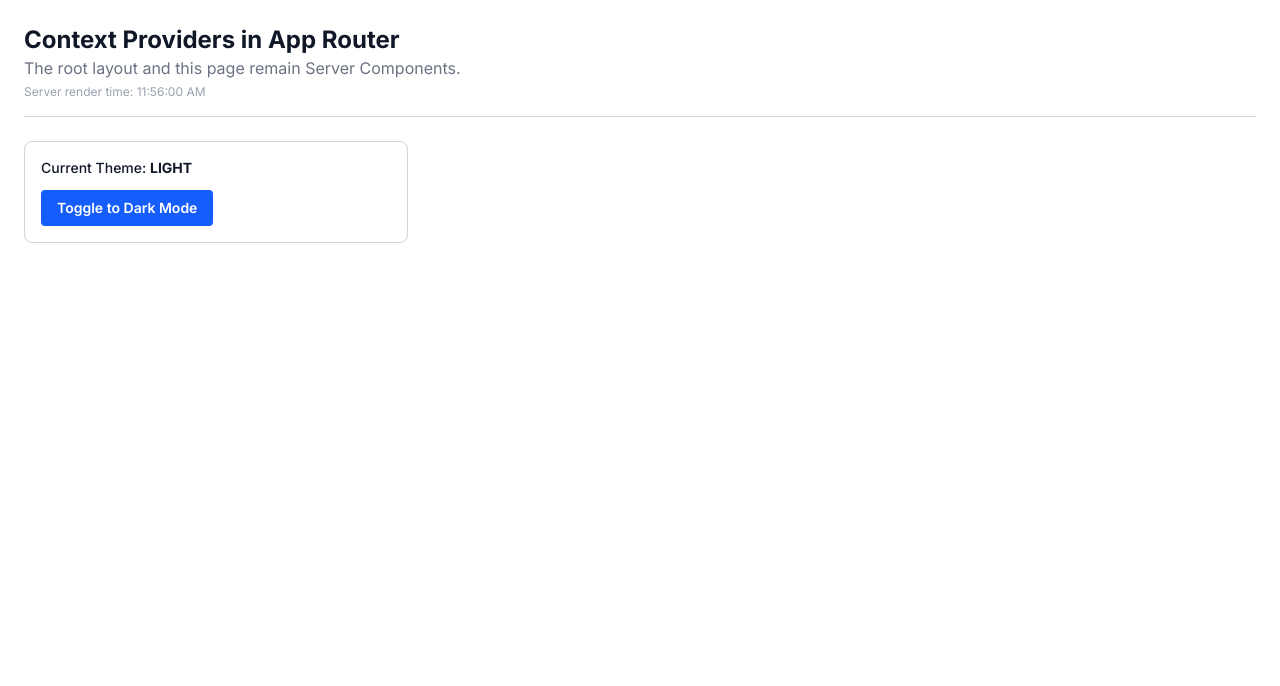
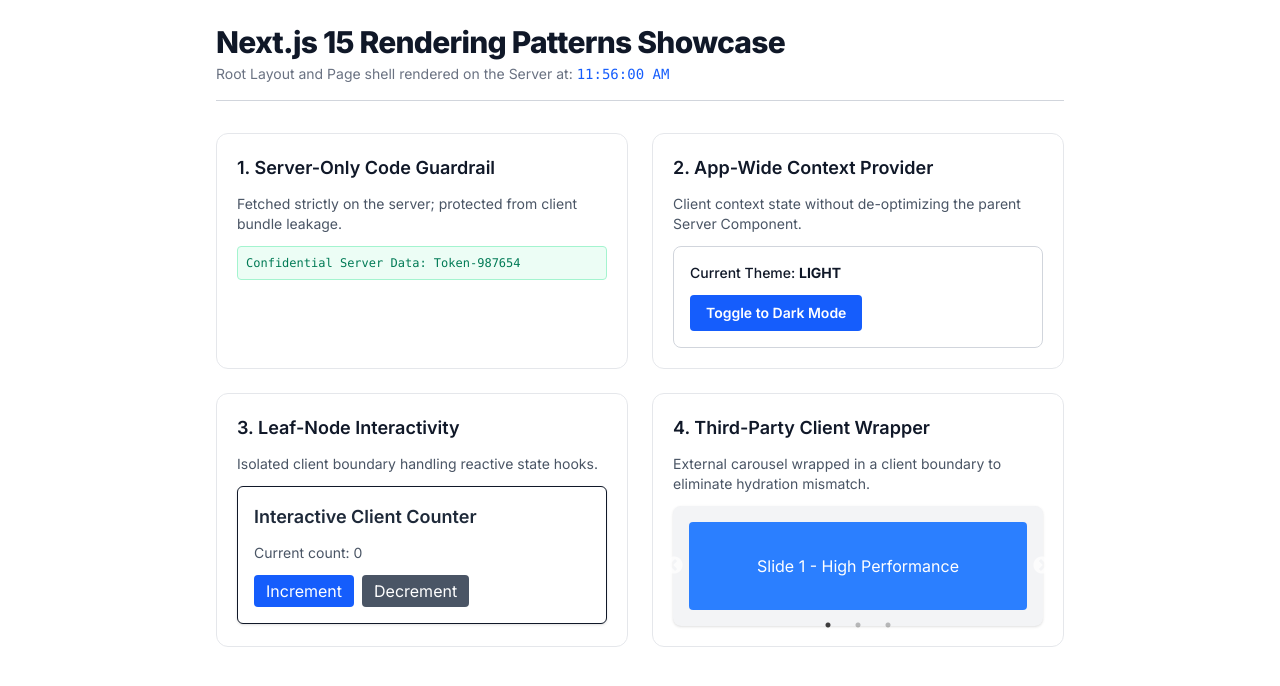
Before and after one commit to Nisarg-jain/next.js--mastery, a Next.js app: page /rendering-demo in a window 1280 px wide. Shown: the top 686 px of the page. Built offline with nearby package versions, Linux system fonts and the light colour scheme.

Commit message:
"feat(rendering): finalize rendering patterns showcase page with composition, guardrails, third-party wrappers, and context"

```diff
--- a/src/app/rendering-demo/page.tsx
+++ b/src/app/rendering-demo/page.tsx
@@ -1,21 +1,67 @@
+import { fetchServerData } from "./server-utils";
+import InteractiveCounter from "./interactive-counter";
+import ImageSlider from "./image-slider";
 import ThemeToggle from "./theme-toggle";
 
 export default function RenderingDemoPage() {
+  const secretData = fetchServerData();
   const serverTimestamp = new Date().toLocaleTimeString();
 
   return (
-    <div className="p-6 space-y-6">
-      <div className="border-b pb-4 border-gray-300 dark:border-gray-700">
-        <h1 className="text-2xl font-bold">Context Providers in App Router</h1>
-        <p className="text-gray-500">
-          The root layout and this page remain Server Components.
+    <main className="max-w-4xl mx-auto p-6 space-y-8">
+      {/* Header Section (Server Rendered) */}
+      <header className="border-b pb-4 border-gray-300 dark:border-gray-700">
+        <h1 className="text-3xl font-extrabold tracking-tight">
+          Next.js 15 Rendering Patterns Showcase
+        </h1>
+        <p className="text-sm text-gray-500 dark:text-gray-400 mt-1">
+          Root Layout and Page shell rendered on the Server at:{" "}
+          <span className="font-mono text-blue-600 dark:text-blue-400">
+            {serverTimestamp}
+          </span>
         </p>
-        <p className="text-xs text-gray-400 mt-1">
-          Server render time: {serverTimestamp}
-        </p>
-      </div>
+      </header>
 
-      <ThemeToggle />
-    </div>
+      {/* Grid Showcase */}
+      <section className="grid grid-cols-1 md:grid-cols-2 gap-6">
+        {/* Concept 1: Server-Only Guardrails */}
+        <div className="p-5 border rounded-xl bg-white/50 dark:bg-gray-800/50 backdrop-blur border-gray-200 dark:border-gray-700 space-y-3">
+          <h2 className="text-lg font-semibold">1. Server-Only Code Guardrail</h2>
+          <p className="text-sm text-gray-600 dark:text-gray-300">
+            Fetched strictly on the server; protected from client bundle leakage.
+          </p>
+          <div className="p-2 font-mono text-xs bg-emerald-50 dark:bg-emerald-950 text-emerald-700 dark:text-emerald-300 border border-emerald-200 dark:border-emerald-800 rounded">
+            {secretData}
+          </div>
+        </div>
+
+        {/* Concept 2: Global Context Provider */}
+        <div className="p-5 border rounded-xl bg-white/50 dark:bg-gray-800/50 backdrop-blur border-gray-200 dark:border-gray-700 space-y-3">
+          <h2 className="text-lg font-semibold">2. App-Wide Context Provider</h2>
+          <p className="text-sm text-gray-600 dark:text-gray-300">
+            Client context state without de-optimizing the parent Server Component.
+          </p>
+          <ThemeToggle />
+        </div>
+
+        {/* Concept 3: Client Composition Boundary */}
+        <div className="p-5 border rounded-xl bg-white/50 dark:bg-gray-800/50 backdrop-blur border-gray-200 dark:border-gray-700 space-y-3">
+          <h2 className="text-lg font-semibold">3. Leaf-Node Interactivity</h2>
+          <p className="text-sm text-gray-600 dark:text-gray-300">
+            Isolated client boundary handling reactive state hooks.
+          </p>
+          <InteractiveCounter initialCount={0} />
+        </div>
+
+        {/* Concept 4: Third-Party Package Wrapper */}
+        <div className="p-5 border rounded-xl bg-white/50 dark:bg-gray-800/50 backdrop-blur border-gray-200 dark:border-gray-700 space-y-3">
+          <h2 className="text-lg font-semibold">4. Third-Party Client Wrapper</h2>
+          <p className="text-sm text-gray-600 dark:text-gray-300">
+            External carousel wrapped in a client boundary to eliminate hydration mismatch.
+          </p>
+          <ImageSlider />
+        </div>
+      </section>
+    </main>
   );
 }
```
